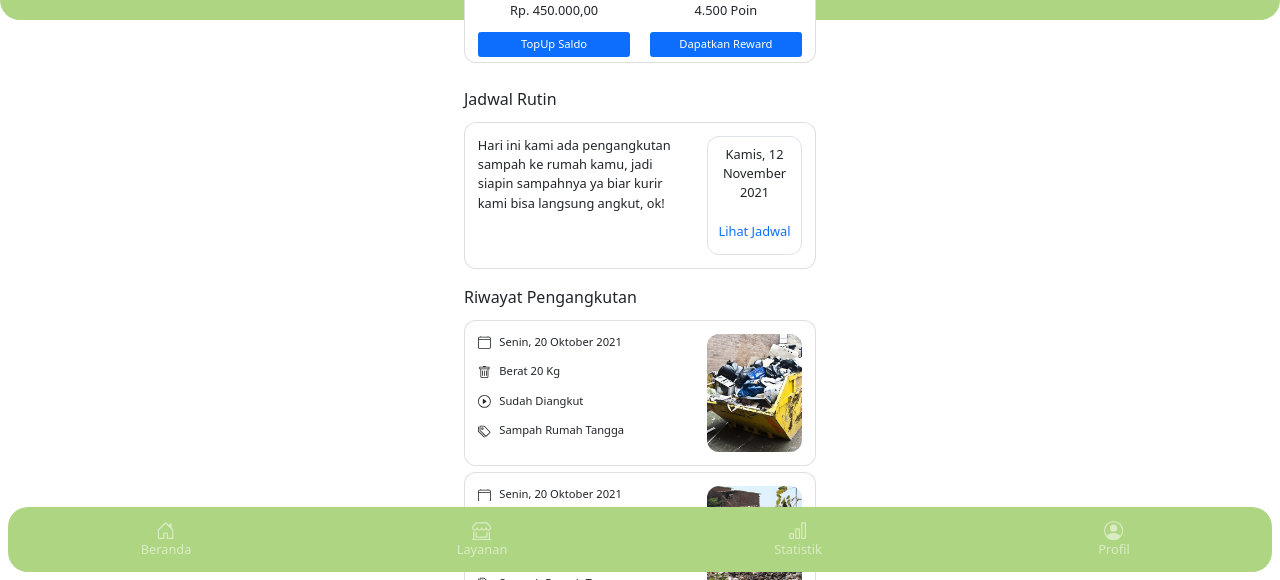
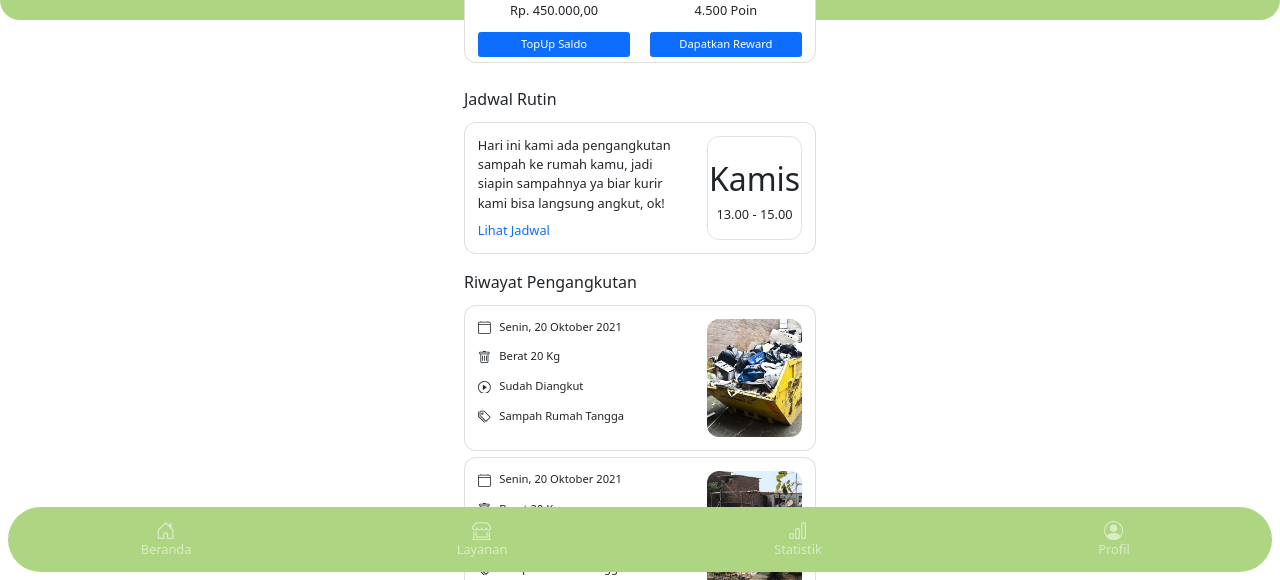
Before and after one commit to nabilchen96/SampahAppUI, a plain HTML site: page index.html in a window 1280 px wide. Shown: the part 220-800 px from the top of the page. Drawn offline with nearby package versions, Linux system fonts and the light colour scheme.

Commit message:
perbaikan

```diff
--- a/index.html
+++ b/index.html
@@ -78,7 +78,7 @@
     </div>
     <nav
       class="navbar navbar-dark navbar-expand fixed-bottom bottom-navbar"
-      style="background-color: #aed581; border-radius: 25px; margin: 10px;"
+      style="background-color: #aed581; border-radius: 50px; margin: 10px;"
     >
       <ul class="navbar-nav nav-justified w-100">
         <li class="nav-item">
@@ -159,16 +159,21 @@
             <div class="card-body">
               <div class="row">
                 <div class="col-8">
-                  <p>
+                  <p style="margin-bottom: 10px;">
                     Hari ini kami ada pengangkutan sampah ke rumah kamu, jadi siapin sampahnya ya biar kurir kami bisa langsung angkut, ok!
                   </p>
+                  <a href="" style="text-decoration: none;">
+                    Lihat Jadwal
+                  </a>
                 </div>
                 <div class="col-4">
-                  <div class="border" style="border-radius: 15px;">
-                    <p class="text-center" style="margin-top: 10px;">
-                      <span> Kamis, 12 November <br> 2021 </span> <br><br>
-                      <a href=""style="text-decoration: none;">Lihat Jadwal</a>
-                    </p>
+                  <div class="border" style="height: 100%; border-radius: 15px;">
+                    <div class="text-center" style="margin-top: 25%;">
+                      <h1>Kamis</h1>
+                      <p>
+                        13.00 - 15.00
+                      </p>
+                    </div>
                   </div>
                 </div>
               </div>
```
